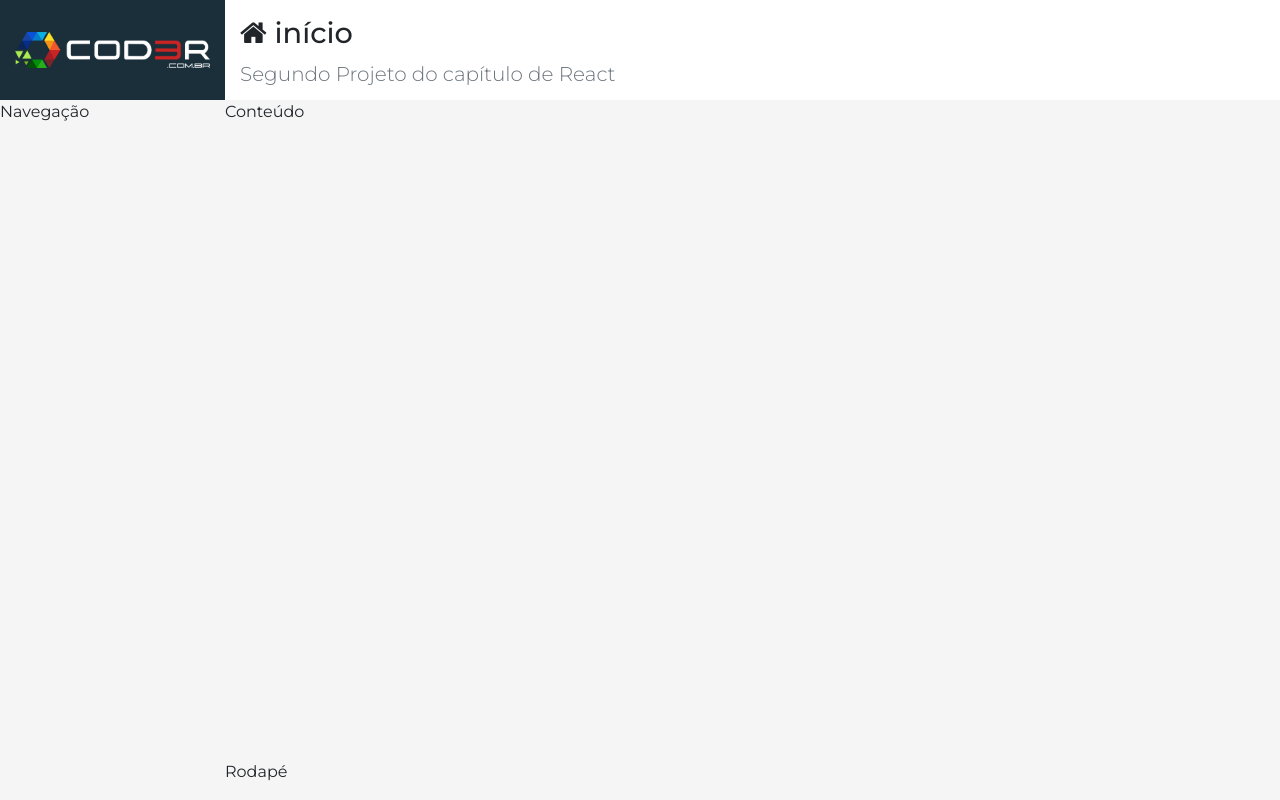
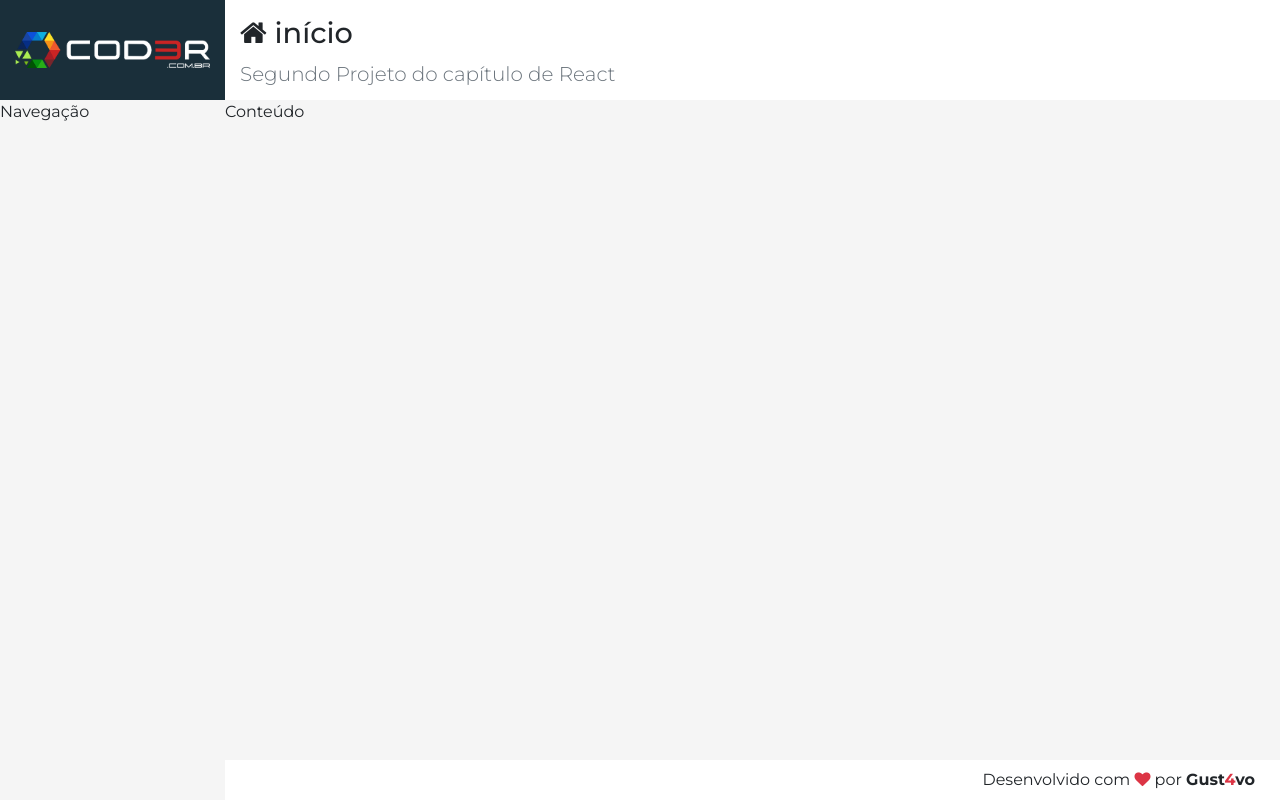
Before and after one commit to gustavomarim/cadastro-de-usuario-react, a React (Create React App) app in the folder crud/frontend/: page / in a window 1280 px wide. Built offline with nearby package versions, Linux system fonts and the light colour scheme.

Commit message:
Update - Footer component

```diff
--- a/crud/frontend/src/components/template/Footer.css
+++ b/crud/frontend/src/components/template/Footer.css
@@ -0,0 +1,8 @@
+footer.footer {
+    display         : flex;
+    align-items     : center;
+    justify-content : flex-end;
+    padding         : 0 25px;
+    background-color: #fff;
+    box-shadow      : var(--shadow);
+}
--- a/crud/frontend/src/components/template/Footer.jsx
+++ b/crud/frontend/src/components/template/Footer.jsx
@@ -3,7 +3,9 @@
 
 const fn = props =>
     <footer className="footer">
-        Rodapé
+        <span>
+            Desenvolvido com <i className="fa fa-heart text-danger"></i> por <strong>Gust<span className="text-danger">4</span>vo</strong>
+        </span>
     </footer>
 
 export default fn
```
